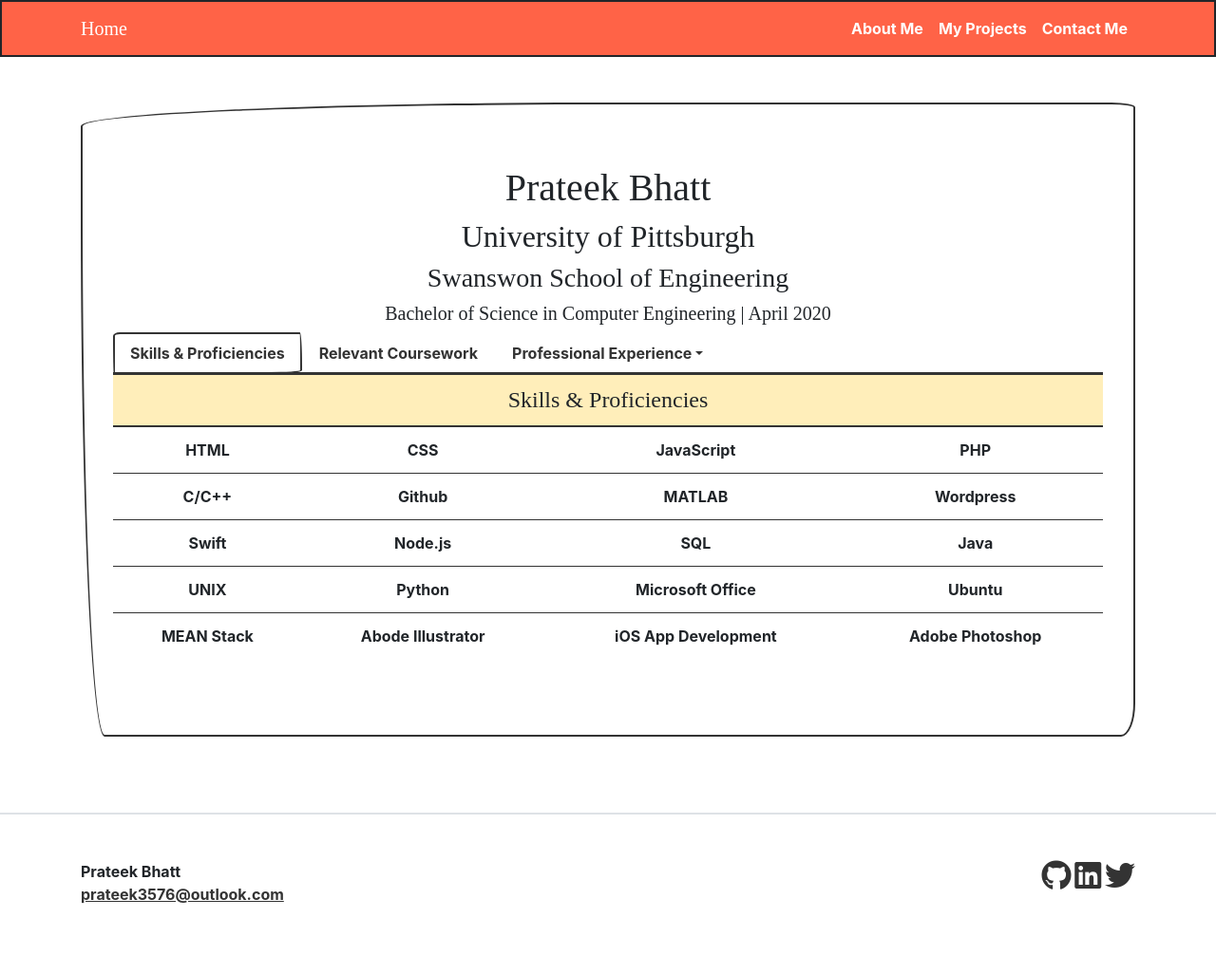
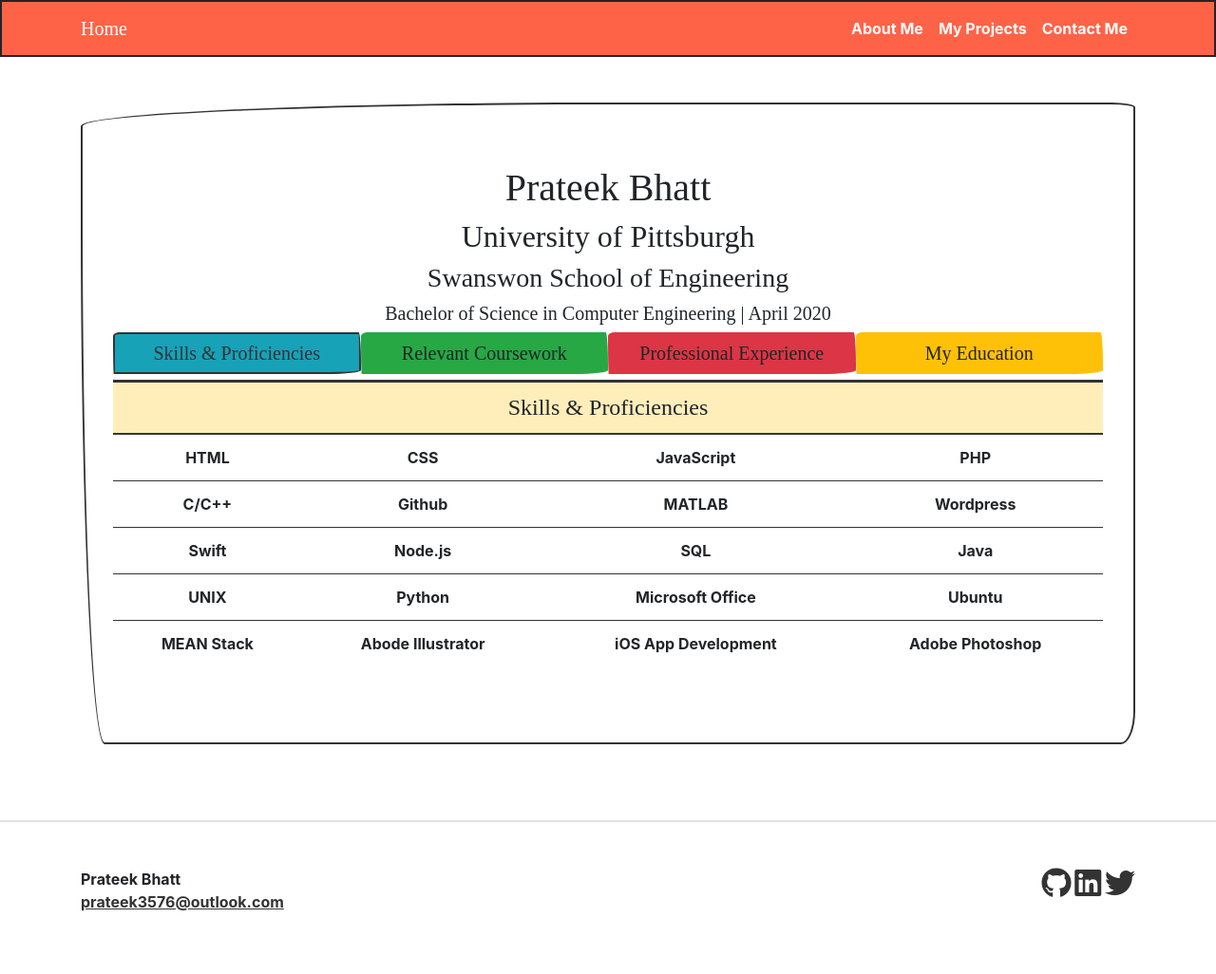
Before and after one commit to prateek3576/prateek3576.github.io, a Jekyll site: the page built from about.html, in a window 1280 px wide. Shown: the whole page at 95% size. Built offline with Jekyll 4.4.1, drawn with Linux system fonts in a browser that asks for light colours; nearby versions of some CDN libraries; some web fonts are replaced.

Commit message:
about me changes

```diff
--- a/about.html
+++ b/about.html
@@ -8,24 +8,18 @@
     <h3>Swanswon School of Engineering</h3>
     <h5>Bachelor of Science in Computer Engineering | April 2020</h5>
 
-    <ul class="nav nav-tabs">
+    <ul class="nav nav-tabs nav-justified">
         <li class="nav-item">
-            <a class="nav-link active" data-toggle="tab" href="#skills">Skills &amp; Proficiencies</a>
+            <a class="nav-link active bg-info h5" data-toggle="tab" href="#skills">Skills &amp; Proficiencies</a>
         </li>
         <li class="nav-item">
-            <a class="nav-link" data-toggle="tab" href="#coursework">Relevant Coursework</a>
+            <a class="nav-link bg-success h5" data-toggle="tab" href="#coursework">Relevant Coursework</a>
         </li>
-        <li class="nav-item dropdown">
-            <a class="nav-link dropdown-toggle" data-toggle="dropdown" href="#" role="button" aria-haspopup="true"
-                aria-expanded="false">Professional Experience</a>
-            <div class="dropdown-menu" x-placement="bottom-start"
-                style="position: absolute; transform: translate3d(0px, 44px, 0px); top: 0px; left: 0px; will-change: transform;">
-                <a class="dropdown-item" href="#dropdown2">Action</a>
-                <a class="dropdown-item" href="#experience">Another action</a>
-                <a class="dropdown-item" href="#">Something else here</a>
-                <div class="dropdown-divider"></div>
-                <a class="dropdown-item" href="#">Separated link</a>
-            </div>
+        <li class="nav-item">
+            <a class="nav-link bg-danger h5" data-toggle="tab" href="#experience">Professional Experience</a>
+        </li>
+        <li class="nav-item">
+            <a class="nav-link bg-warning h5" data-toggle="tab" href="#education">My Education</a>
         </li>
     </ul>
 
@@ -97,20 +91,88 @@
             </table>
         </div>
         <div class="tab-pane fade" id="experience">
-            <p>Etsy mixtape wayfarers, ethical wes anderson tofu before they sold out mcsweeney's organic lomo retro
-                fanny pack lo-fi farm-to-table readymade. Messenger bag gentrify pitchfork tattooed craft beer, iphone
-                skateboard locavore carles etsy salvia banksy hoodie helvetica. DIY synth PBR banksy irony. Leggings
-                gentrify squid 8-bit cred pitchfork.</p>
+            <table class="table table-hover">
+                <thead>
+                    <tr class="table-secondary">
+                        <th scope="col" colspan="4" class="h4">Professional Experience</th>
+                    </tr>
+                </thead>
+            </table>
+            <h5 class="bg-warning">IT Project Development Intern: Malik Ventures | New Delhi, India</h5>
+            <div class="card">
+                <div class="card-body">
+                    <h4 class="card-title">iOS App Development - Radix Healthcare</h4>
+                    <h6 class="card-subtitle mb-2 text-muted"><em>June 2017 -
+                            August 2017 &amp; June 2018 - July 2018</em></h6>
+                    <li class="card-text">Developed an application that enables doctors to keep records of the patients
+                        and track their medical records</li>
+                    <li class="card-text">Developed a navigation app using Here Maps REST API</li>
+                </div>
+            </div>
+            <br>
+            <div class="card">
+                <div class="card-body">
+                    <h4 class="card-title">Website Development – Radix Healthcare & Harvin Academy</h4>
+                    <h6 class="card-subtitle mb-2 text-muted"><em>June 2017 -
+                            August 2017 &amp; June 2018 - July 2018</em></h6>
+                    <li class="card-text">Developed, managed and published five client websites</li>
+                    <li class="card-text">Trained and managed four other interns on website development</li>
+                    <li class="card-text">Published three websites in a week’s deadline with my intern team</li>
+                </div>
+            </div>
+            <hr>
+            <h5 class="bg-danger">Sodexo Food Employee</h5>
+            <div class="card">
+                <div class="card-body">
+                    <h4 class="card-title">Student worker at William Pitt Union (WPU)</h4>
+                    <h6 class="card-subtitle mb-2 text-muted"><em>September 2017 - April 2018</em></h6>
+                    <li class="card-text">Provide training for new employees at Taco Bell and Pizza Hut</li>
+                    <li class="card-text">Close store while supervising other student workers</li>
+                    <li class="card-text">Work as cashier when needed</li>
+                </div>
+            </div>
         </div>
-        <div class="tab-pane fade" id="dropdown2">
-            <p>Trust fund seitan letterpress, keytar raw denim keffiyeh etsy art party before they sold out master
-                cleanse gluten-free squid scenester freegan cosby sweater. Fanny pack portland seitan DIY, art party
-                locavore wolf cliche high life echo park Austin. Cred vinyl keffiyeh DIY salvia PBR, banh mi before
-                they
-                sold out farm-to-table VHS viral locavore cosby sweater.</p>
-
+        <div class="tab-pane fade" id="education">
+            <table class="table table-hover">
+                <thead>
+                    <tr class="table-info">
+                        <th scope="col" colspan="4" class="h4">My Education</th>
+                    </tr>
+                </thead>
+            </table>
+            <div class="card">
+                <div class="card-body">
+                    <a href="https://www.pitt.edu/" target="_blank" class="card-link">
+                        <h4 class="card-title">University of Pittsburgh</h4>
+                    </a>
+                    <h5 class="card-subtitle mb-2">Pittsburgh, PA | USA</h5>
+                    <h6 class="card-subtitle mb-2 text-muted"><em>August 2016 - April 2020</em></h6>
+                    <span class="badge badge-pill badge-danger">Current</span>
+                </div>
+            </div>
+            <br>
+            <div class="card">
+                <div class="card-body">
+                    <a href="http://www.teresaschoolkgm.org/" target="_blank" class="card-link">
+                        <h4 class="card-title">St. Theresa Senior Secondary School</h4>
+                    </a>
+                    <h5 class="card-subtitle mb-2">Kathgodam, Uttarakhand | India</h5>
+                    <h6 class="card-subtitle mb-2 text-muted"><em>May 2012 - April 2015</em></h6>
+                    <span class="badge badge-pill badge-info">10th - 12th Grade</span>
+                </div>
+            </div>
+            <br>
+            <div class="card">
+                <div class="card-body">
+                    <a href="https://www.ssghorakhal.org/" target="_blank" class="card-link">
+                        <h4 class="card-title">Sainik School Ghorakhal</h4>
+                    </a>
+                    <h5 class="card-subtitle mb-2">Nainital, Uttarakhand | India</h5>
+                    <h6 class="card-subtitle mb-2 text-muted"><em>April 2008 - March 2012</em></h6>
+                    <span class="badge badge-pill badge-info">6th - 9th Grade</span>
+                </div>
+            </div>
         </div>
-
     </div>
 
 
```
